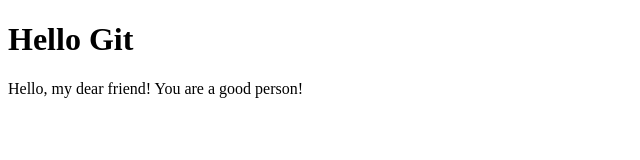
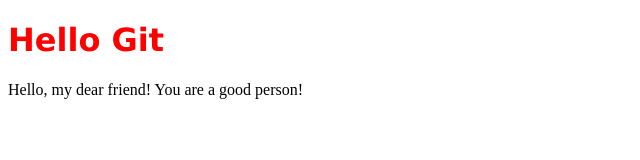
Before and after one commit to gnShico/example, a plain HTML site: page index.html in a window 1280 px wide. Shown: the whole page, without its empty margins (0-640 px from the left). Drawn offline with Linux system fonts and the light colour scheme.

```diff
--- a/css/main.css
+++ b/css/main.css
@@ -1 +1,5 @@
-h1 {color:red;}
+h1 {
+	color:red;
+	font-family:Verdana;
+	font-weight:bolder;
+}
--- a/index.html
+++ b/index.html
@@ -1,6 +1,7 @@
 <!DocType HTML>
 <html>
 <head>
+	<link rel=stylesheet type="text/css" href="css/main.css">
 	<title> Git </title>
 </head>
 
```
